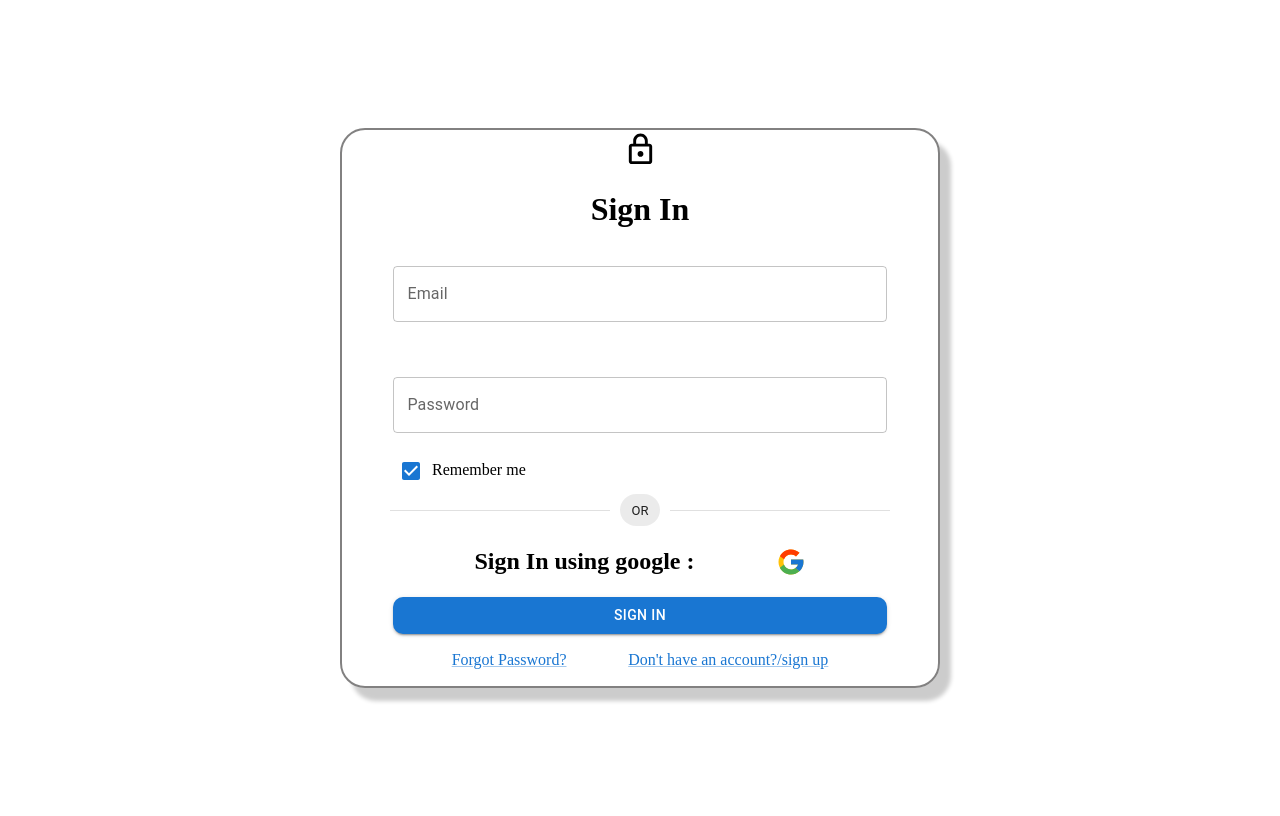
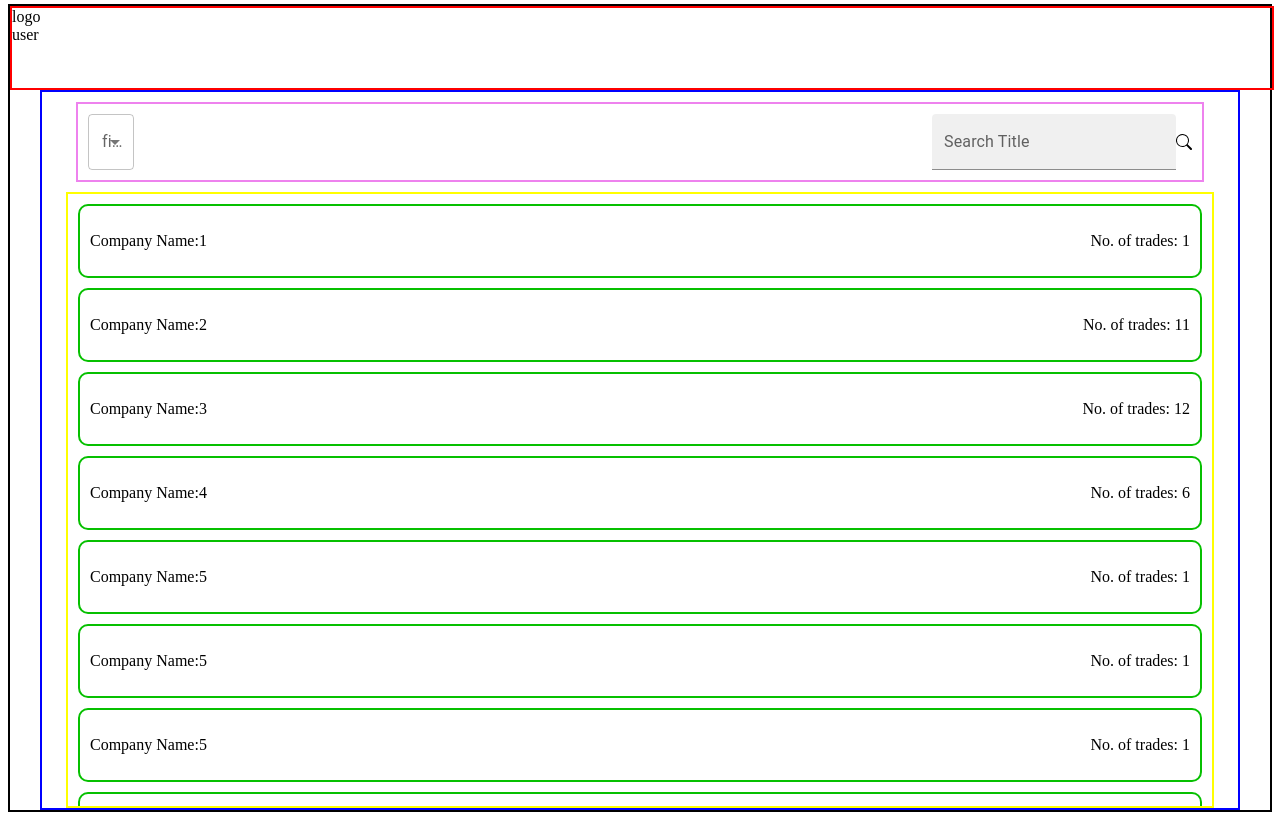
Before and after one commit to anshul21192/bookapp, a React (Create React App) app: page / in a window 1280 px wide. Built offline with nearby package versions, Linux system fonts and the light colour scheme.

Commit message:
Cards addedd

```diff
--- a/src/App.js
+++ b/src/App.js
@@ -1,10 +1,12 @@
-import SignIn from "./signIn/signIn";
+// import SignIn from "./signIn/signIn";
+import Dashboard from "./dashboard/dashboard";
 import "./index.css"
 
 function App() {
   return (
     <div className="App">
-    <SignIn></SignIn>
+    {/* <SignIn></SignIn> */}
+    <Dashboard/>
     </div>
   );
 }
--- /dev/null
+++ b/src/card/bookcard.css
@@ -0,0 +1,11 @@
+.bookcard{
+    border: 2px solid rgb(6, 192, 0);
+    height: 50px;
+    border-radius:10px ;
+    display: flex !important;
+    flex-direction: row !important;
+    justify-content: space-between;
+    align-items: center ;
+    padding: 10px;
+    margin: 10px;
+}
--- /dev/null
+++ b/src/card/bookcard.js
@@ -0,0 +1,18 @@
+import { Grid } from "@mui/material";
+import '../card/bookcard.css';
+
+function BookCard(props){
+
+
+    return <div className="bookcard" key={props.keys} >
+            <Grid>
+                Company Name:{props.data.companyName || "db"}
+            </Grid>
+            <Grid>
+                No. of trades: {props.data.trades || 400}
+            </Grid>
+    </div>
+}
+
+
+export default BookCard;
--- /dev/null
+++ b/src/dashboard/dashboard.css
@@ -0,0 +1,4 @@
+.dashboard{
+    width: 100%;
+    border: 2px solid black;
+}
--- /dev/null
+++ b/src/dashboard/dashboard.js
@@ -0,0 +1,13 @@
+import Navbar from "../navbar/navbar"
+import View from "../view/view";
+
+import '../dashboard/dashboard.css';
+
+function Dashboard(){
+    return <div className="dashboard" >
+        <Navbar/>
+        <View />
+    </div>
+}
+
+export default Dashboard;
--- /dev/null
+++ b/src/navbar/navbar.css
@@ -0,0 +1,5 @@
+.navbar{
+    border: 2px solid red;
+    width: 100%;
+    height: 10vh;
+}
--- /dev/null
+++ b/src/navbar/navbar.js
@@ -0,0 +1,10 @@
+import '../navbar/navbar.css';
+
+function Navbar(){
+    return <div className="navbar" >
+        <div>logo</div>
+        <div>user</div>
+    </div>
+}
+
+export default Navbar;
--- /dev/null
+++ b/src/view/view.css
@@ -0,0 +1,30 @@
+.view{
+    border: 2px solid blue;
+    height: 90vh;
+    display: flex !important;
+    flex-direction: column;
+
+}
+
+.test{
+    border: 2px solid black;
+}
+
+.search-filter{
+    border: 2px solid violet ;
+    display: flex !important;
+    justify-content: space-between;
+    margin:10px;
+    padding: 10px;
+}
+
+.list{
+    border: 2px solid yellow;
+    height: 80vh;
+    overflow: scroll;
+}
+
+.search{
+    display: flex !important;
+    align-items: center;
+}
--- /dev/null
+++ b/src/view/view.js
@@ -0,0 +1,66 @@
+import { Container, FormControl, Grid, InputLabel, MenuItem, Select, TextField } from "@mui/material";
+import { BsSearch } from 'react-icons/bs';
+
+import '../view/view.css';
+import BookCard from "../card/bookcard";
+
+function View(){
+
+    const arr=[{companyName:1,trades:1},
+        {companyName:2,trades:11},
+        {companyName:3,trades:12},
+        {companyName:4,trades:6},
+        {companyName:5,trades:1},
+        {companyName:5,trades:1},
+        {companyName:5,trades:1},
+        {companyName:5,trades:1},
+        {companyName:5,trades:1},
+        {companyName:5,trades:1},
+        {companyName:5,trades:1},
+        {companyName:5,trades:1},
+        {companyName:5,trades:1},
+
+    ]
+
+
+    return <Container className="view" >
+        <Grid className="search-filter">
+            <Grid className="filter">
+
+
+            <FormControl fullWidth>
+            <InputLabel id="demo-simple-select-label">filter</InputLabel>
+            <Select
+                labelId="demo-simple-select-label"
+                id="demo-simple-select"
+                // value={age}
+                label="Age"
+                // onChange={handleChange}
+            >
+                <MenuItem value={10}>All</MenuItem>
+                <MenuItem value={20}>Mature</MenuItem>
+                <MenuItem value={30}>fail</MenuItem>
+                <MenuItem value={30}>third</MenuItem>
+            </Select>
+            </FormControl>
+
+
+
+            </Grid>
+            <Grid className="search">
+            <TextField id="filled-basic" label="Search Title" variant="filled" />
+            <BsSearch></BsSearch>
+            </Grid>
+        </Grid>
+        <Grid className="list">
+            {
+                arr.map((ele,idx) => {
+                    console.log(idx)
+                    return <BookCard data={ele} keys={idx}></BookCard>
+                })
+            }
+        </Grid>
+    </Container>
+}
+
+export default View;
```
